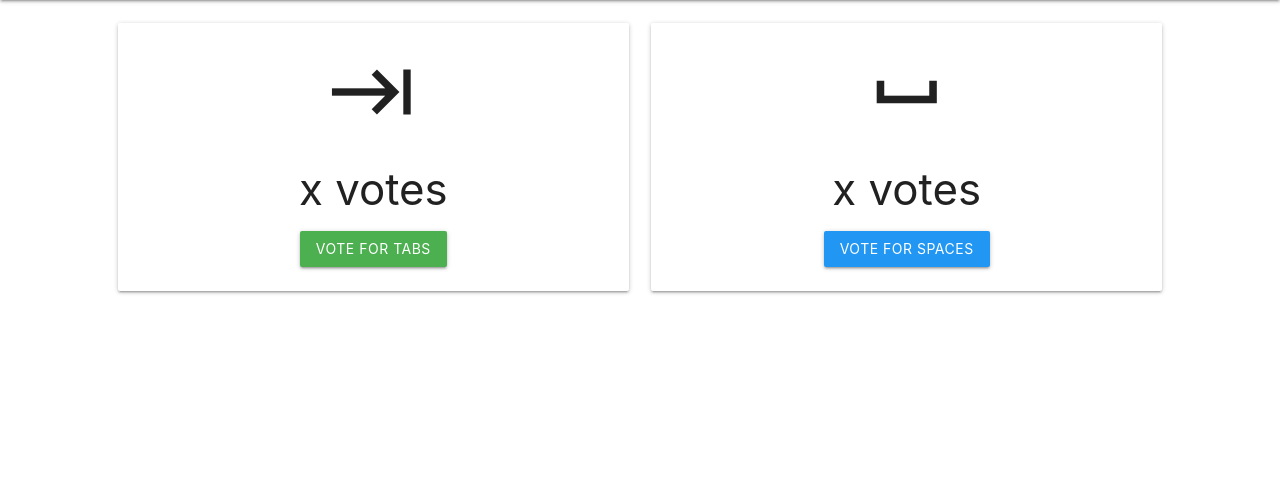
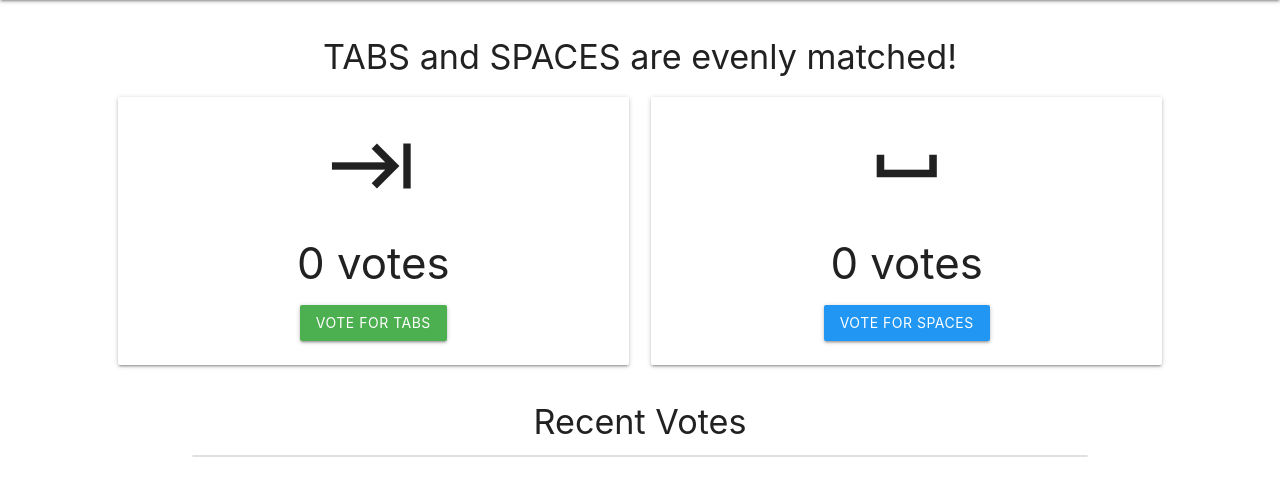
Before and after one commit to abbycar/python-tabs-vs-spaces-public, a Flask app: page / in a window 1280 px wide. Shown: the part 64-560 px from the top of the page. Run offline with Flask 2, Linux system fonts and the light colour scheme.

Commit message:
Adds vote context

```diff
--- a/app.py
+++ b/app.py
@@ -56,11 +56,30 @@ def init_unix_connection_engine(db_config):
 
 @app.route("/", methods=["GET"])
 def index():
-    return render_template('index.html')
+    context = get_index_context()
+    return render_template('index.html', **context)
 
 
-# def get_index_context():
-# """Tally votes and return vote information"""
+def get_index_context():
+    """Tally votes and return vote information"""
+    votes_dict = []
+
+    # Execute the query and fetch all results
+    recent_votes = session.query(Votes.candidate, Votes.time_cast).order_by(Votes.time_cast.desc()).limit(5).all()
+
+    for row in recent_votes:
+        votes_dict.append({"candidate": row[0], "time_cast": row[1]})
+
+    # Count number of votes for tabs
+    tab_count = session.query(Votes).filter(Votes.candidate == "Tabs").count()
+
+    # Count number of votes for spaces
+    space_count = session.query(Votes).filter(Votes.candidate == "Spaces").count()
+    return {
+        'recent_votes': votes_dict,
+        'space_count': space_count,
+        'tab_count': tab_count,
+    }
 
 
 @app.route("/", methods=["POST"])
--- a/templates/index.html
+++ b/templates/index.html
@@ -13,51 +13,51 @@
     </div>
 </nav>
 <div class="section">
-<!--    <div class="center">-->
-<!--        <h4>-->
-<!--            {% if tab_count == space_count %}-->
-<!--                TABS and SPACES are evenly matched!-->
-<!--            {% elif tab_count > space_count %}-->
-<!--                TABS are winning by {{tab_count - space_count}}-->
-<!--                {{'votes' if tab_count - space_count > 1 else 'vote'}}!-->
-<!--            {% elif space_count > tab_count %}-->
-<!--                SPACES are winning by {{space_count - tab_count}}-->
-<!--                {{'votes' if space_count - tab_count > 1 else 'vote'}}!-->
-<!--            {% endif %}-->
-<!--        </h4>-->
-<!--    </div>-->
+    <div class="center">
+        <h4>
+            {% if tab_count == space_count %}
+                TABS and SPACES are evenly matched!
+            {% elif tab_count > space_count %}
+                TABS are winning by {{tab_count - space_count}}
+                {{'votes' if tab_count - space_count > 1 else 'vote'}}!
+            {% elif space_count > tab_count %}
+                SPACES are winning by {{space_count - tab_count}}
+                {{'votes' if space_count - tab_count > 1 else 'vote'}}!
+            {% endif %}
+        </h4>
+    </div>
     <div class="row center">
         <div class="col s6 m5 offset-m1">
             <div class="card-panel">
                 <i class="material-icons large">keyboard_tab</i>
-                <h3>x votes</h3>
+                <h3>{{tab_count}} votes</h3>
                 <button id="voteTabs" class="btn green">Vote for TABS</button>
             </div>
         </div>
         <div class="col s6 m5">
             <div class="card-panel">
                 <i class="material-icons large">space_bar</i>
-                <h3>x votes</h3>
+                <h3>{{space_count}} votes</h3>
                 <button id="voteSpaces" class="btn blue">Vote for SPACES</button>
             </div>
         </div>
     </div>
-<!--    <h4 class="header center">Recent Votes</h4>-->
-<!--    <ul class="container collection center">-->
-<!--        {% for vote in recent_votes %}-->
-<!--            <li class="collection-item avatar">-->
-<!--                {% if vote.candidate == "TABS" %}-->
-<!--                    <i class="material-icons circle green">keyboard_tab</i>-->
-<!--                {% elif vote.candidate == "SPACES" %}-->
-<!--                    <i class="material-icons circle blue">space_bar</i>-->
-<!--                {% endif %}-->
-<!--                <span class="title">-->
-<!--                    A vote for <b>{{vote.candidate}}</b>-->
-<!--                </span>-->
-<!--                <p>was cast at {{vote.time_cast}}</p>-->
-<!--            </li>-->
-<!--        {% endfor %}-->
-<!--    </ul>-->
+    <h4 class="header center">Recent Votes</h4>
+    <ul class="container collection center">
+        {% for vote in recent_votes %}
+            <li class="collection-item avatar">
+                {% if vote.candidate == "TABS" %}
+                    <i class="material-icons circle green">keyboard_tab</i>
+                {% elif vote.candidate == "SPACES" %}
+                    <i class="material-icons circle blue">space_bar</i>
+                {% endif %}
+                <span class="title">
+                    A vote for <b>{{vote.candidate}}</b>
+                </span>
+                <p>was cast at {{vote.time_cast}}</p>
+            </li>
+        {% endfor %}
+    </ul>
 </div>
 <script>
     function vote(team) {
```
